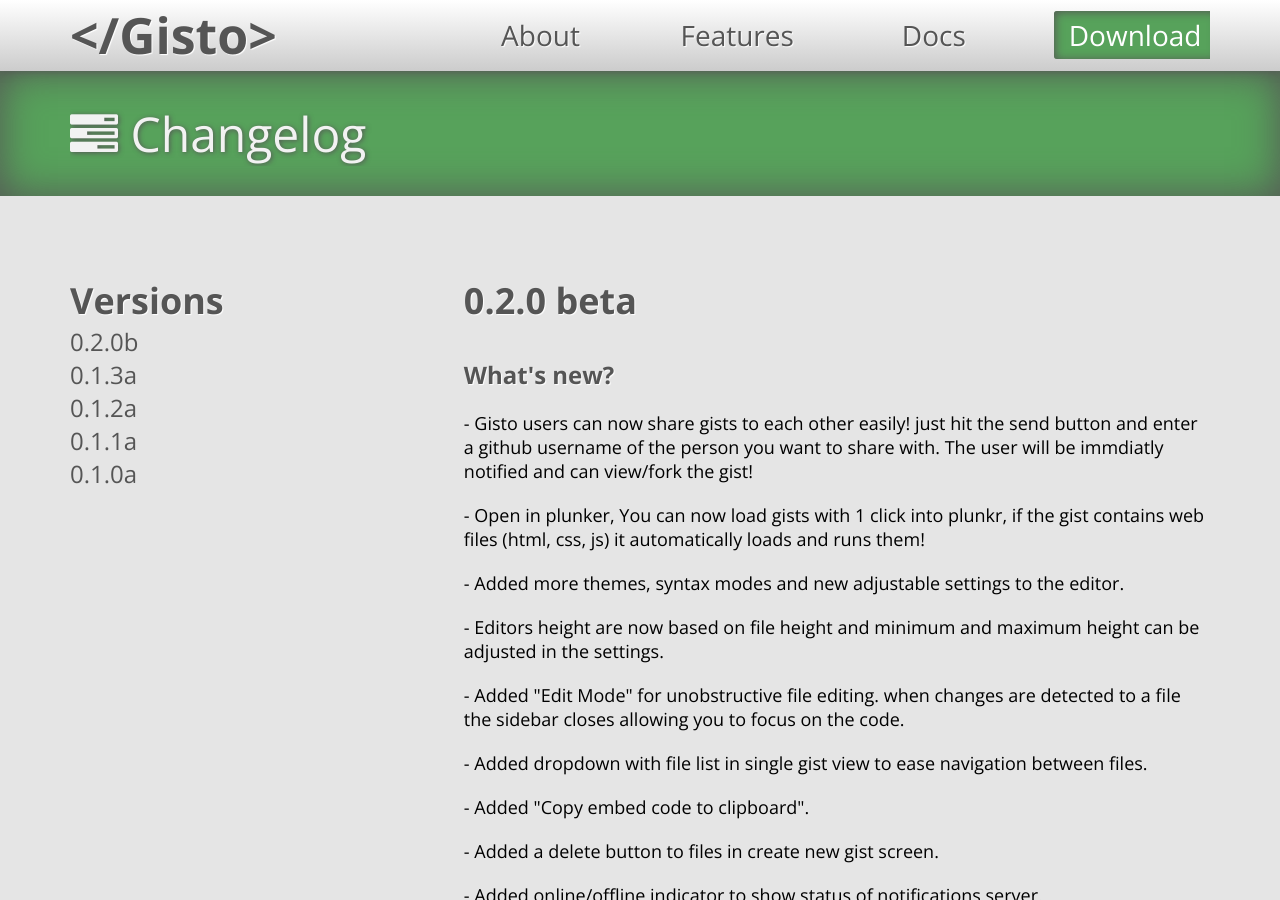
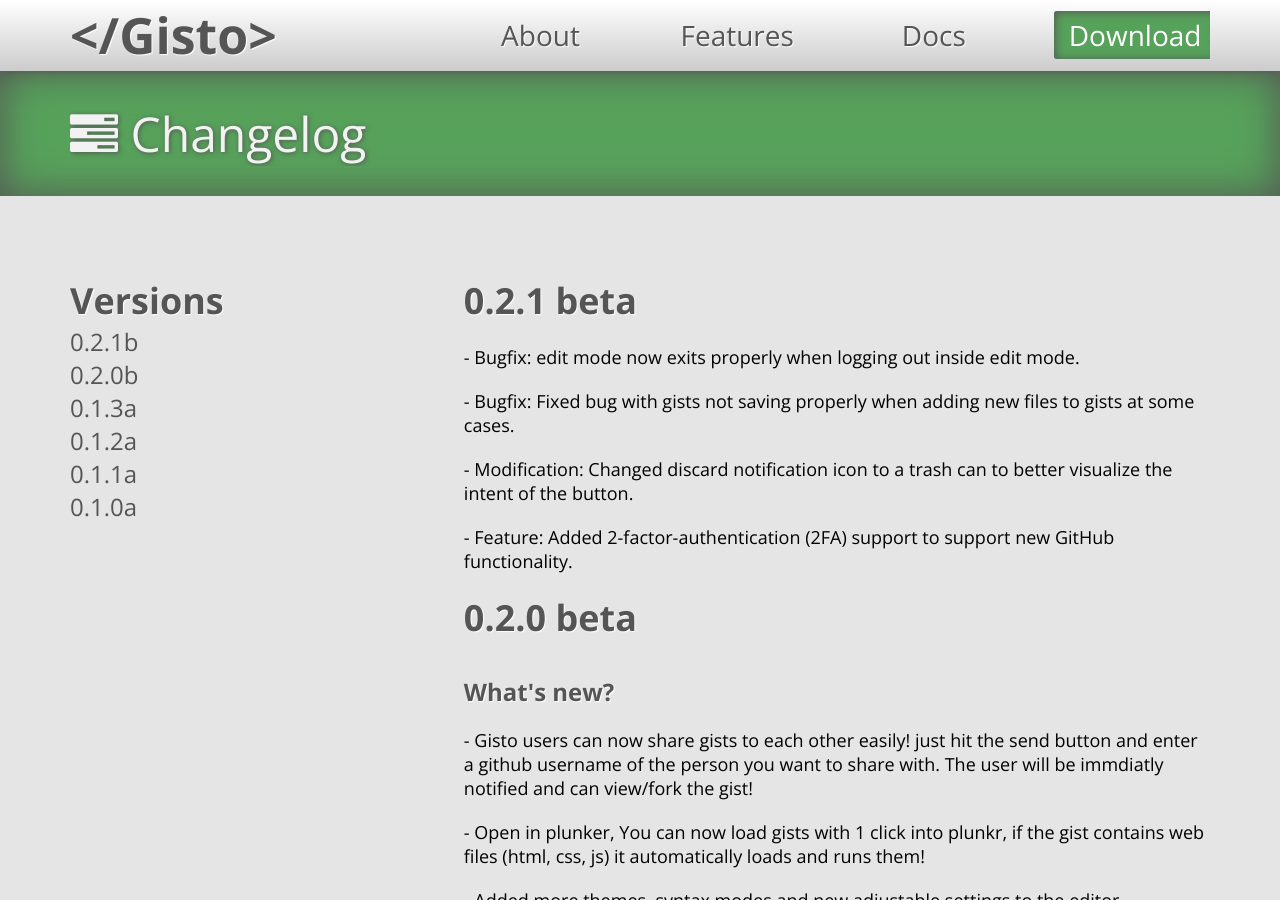
Before and after one commit to Gisto/gisto.github.com, a Jekyll site: the page built from changelog/index.html, in a window 1280 px wide and 900 px high. Built offline with Jekyll 4.4.1, drawn with Linux system fonts in a browser that asks for light colours.

Commit message:
Made changes for v0.2.1b

```diff
--- a/_config.yml
+++ b/_config.yml
@@ -1,6 +1,6 @@
 name: Gisto
-gisto_version: 0.2.0b
-gisto_old_version: 0.1.3a
-gisto_build_date: 2013-08-18
+gisto_version: 0.2.1b
+gisto_old_version: 0.2.0a
+gisto_build_date: 2013-09-10
 download_url: http://download.gistoapp.com
 pygments: true
--- a/changelog/index.html
+++ b/changelog/index.html
@@ -17,7 +17,8 @@
 
         <div class="fourcol">
            <h2>Versions</h2>
-			<a href="#v0.2.0b">0.2.0b</a><br/>
+            <a href="#v0.2.1b">0.2.1b</a><br/>
+            <a href="#v0.2.0b">0.2.0b</a><br/>
             <a href="#v0.1.3a">0.1.3a</a><br/>
             <a href="#v0.1.2a">0.1.2a</a><br/>
             <a href="#v0.1.1a">0.1.1a</a><br/>
@@ -26,7 +27,14 @@
 
         <div class="eightcol last">
 
-			<h2 id="v0.2.2b">0.2.0 beta</h2>
+            <h2 id="v0.2.1b">0.2.1 beta</h2>
+
+            <p> - Bugfix: edit mode now exits properly when logging out inside edit mode.</p>
+            <p> - Bugfix: Fixed bug with gists not saving properly when adding new files to gists at some cases.</p>
+            <p> - Modification: Changed discard notification icon to a trash can to better visualize the intent of the button.</p>
+            <p> - Feature: Added 2-factor-authentication (2FA) support to support new GitHub functionality.</p>
+
+			<h2 id="v0.2.0b">0.2.0 beta</h2>
 <br />
             <h4>What's new?</h4>
 
```
Also changed, not shown: _includes/header.html (+33 -0 lines), faq/index.html (added, +36 -0 lines), 3 other files.
